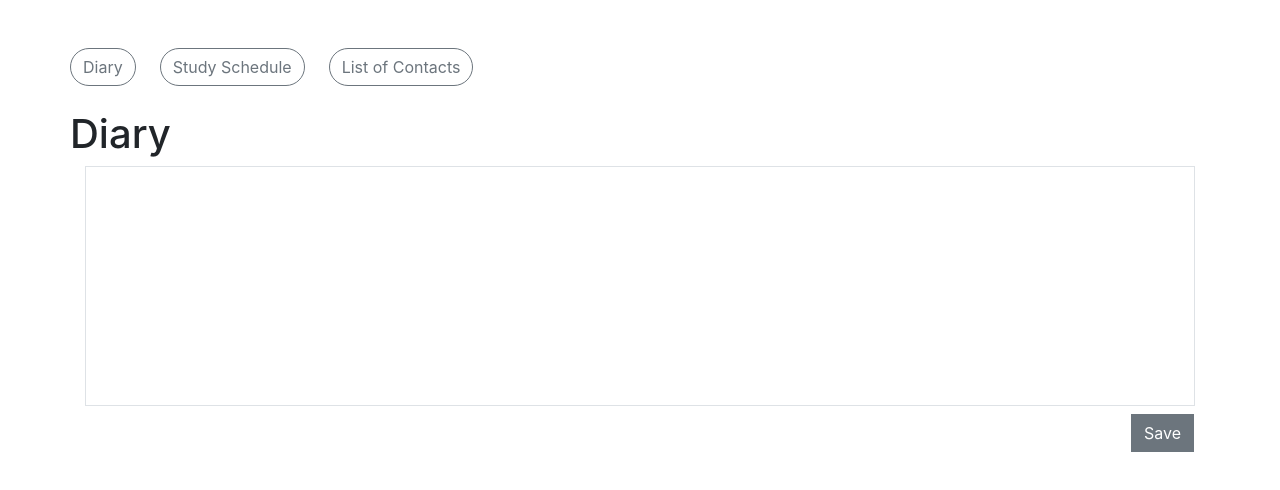
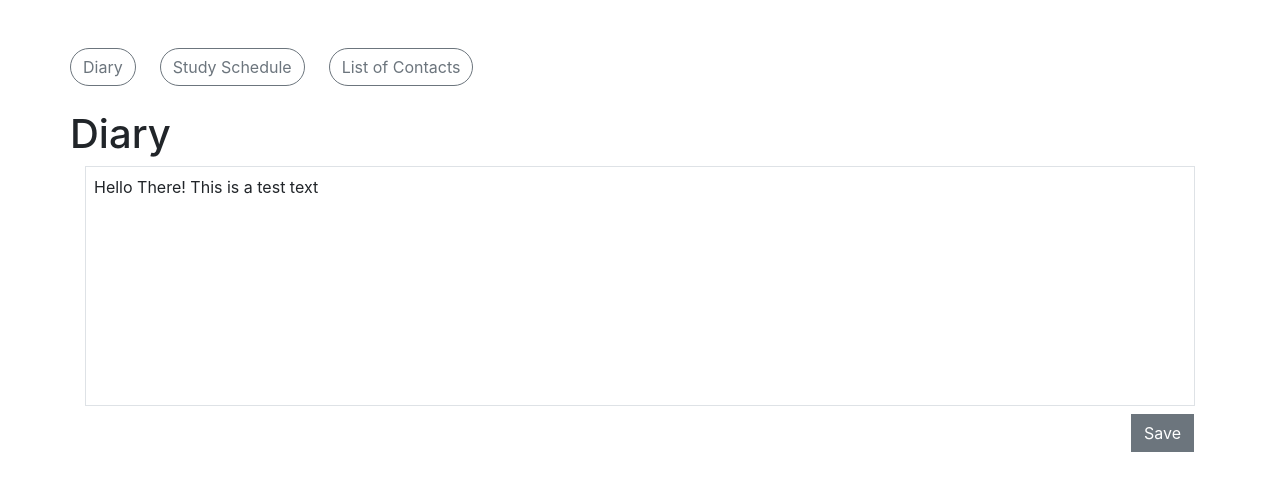
Before and after one commit to steve1998/text-editor, a React (Create React App) app: page / in a window 1280 px wide. Shown: the top 490 px of the page. Built offline with nearby package versions, Linux system fonts and the light colour scheme.

Commit message:
Handle Draft.js Initialization

```diff
--- a/src/client/views/Edit.js
+++ b/src/client/views/Edit.js
@@ -1,12 +1,20 @@
-import React, { useState } from 'react'
+import React, { useState, useEffect } from 'react'
 import { Editor, EditorState, ContentState } from 'draft-js'
 
 import '../styles/Edit.scss'
 
 const Edit = props => {
     const[editorState, setEditorState] = useState(() =>
-        props.text ? EditorState.createWithContent(ContentState.createFromText(props.text)) : EditorState.createEmpty()
+        EditorState.createEmpty()
     )
+
+    useEffect(() => {
+        if(props.text) {
+            setEditorState(EditorState.push(editorState, ContentState.createFromText(props.text)))
+        }
+    /*eslint-disable*/
+    },[props])
+    /*eslint-enable*/
 
     return(
         <div>
--- a/src/client/views/Home.js
+++ b/src/client/views/Home.js
@@ -36,11 +36,12 @@ const Home = () => {
     },[texts])
 
     const handleSetCurrentId = (currentId) => {
-        const result = texts.filter(text => text.id == currentId)
+        const result = texts.filter(text => text.id === currentId)
         setSelectedFile(result[0])
     }
 
     const handleSave = () => {
+        alert('Saved')
     }
 
     return(
```
